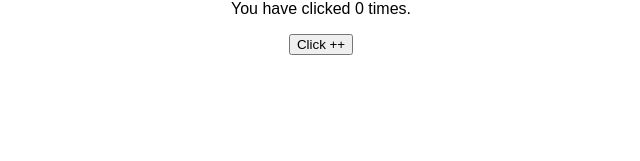
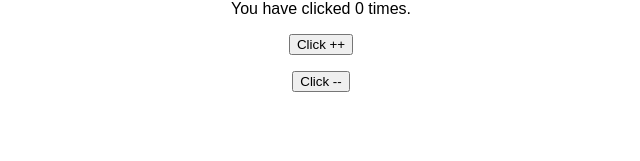
Before and after one commit to mc-jamin/myreact, a React (Create React App) app: page / in a window 1280 px wide. Shown: the part 128-289 px from the top of the page, without its empty margins (319-959 px from the left). Built offline with nearby package versions, Linux system fonts and the light colour scheme.

Commit message:
Counting app with increase and decrease features

```diff
--- a/src/App.js
+++ b/src/App.js
@@ -14,11 +14,13 @@ export default function App() {
 
 function Counting(){
   const [count, setCount] = useState(0);
-  const increase = () => setCount(count+1)
+  const increase = () => setCount(count+1);
+  const decrease = () =>setCount(count-1);
   return (
     <>
     <p> You have clicked {count} times. </p>
     <button onClick={increase}> Click ++ </button>
+    <p><button onClick={decrease}> Click -- </button></p>
     </>
   );
 }
```
